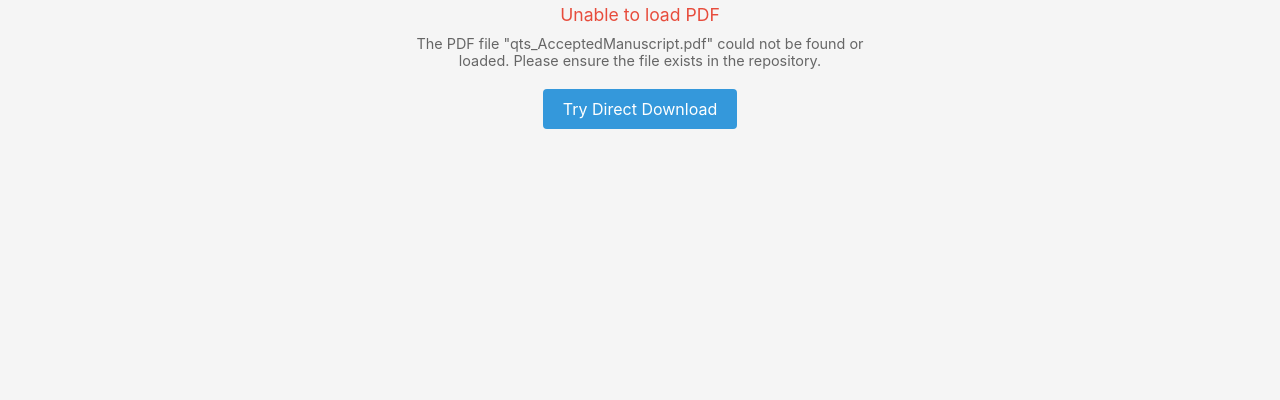
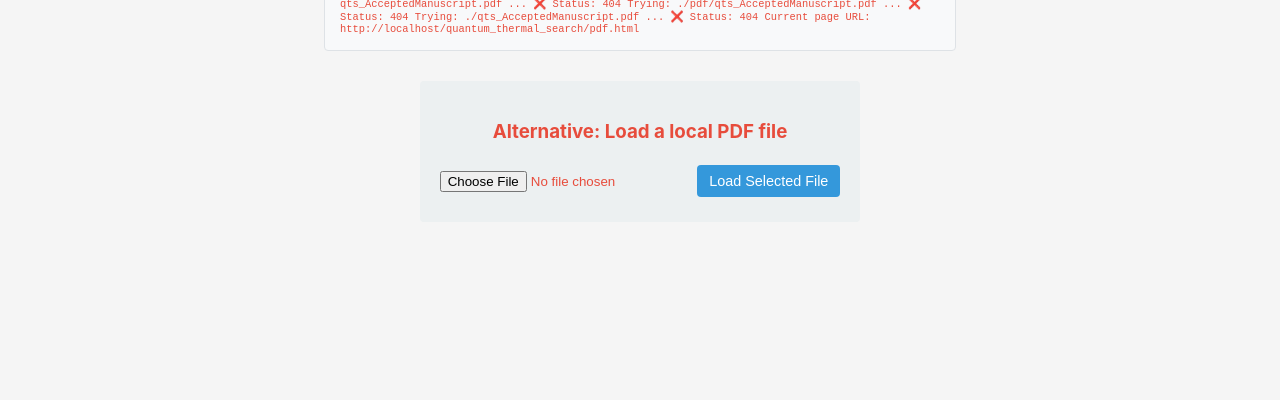
Before and after one commit to mkimacad/mkimacad.github.io, a plain HTML site: page quantum_thermal_search/pdf.html in a window 1280 px wide. Shown: the part 400-800 px from the top of the page. Drawn offline with Linux system fonts and the light colour scheme; no server answers.

Commit message:
Update pdf.html

```diff
--- a/quantum_thermal_search/pdf.html
+++ b/quantum_thermal_search/pdf.html
@@ -117,6 +117,19 @@
             font-size: 0.9em;
             color: #666;
             max-width: 500px;
+            margin-bottom: 20px;
+        }
+
+        .debug-info {
+            background: #f8f9fa;
+            border: 1px solid #dee2e6;
+            border-radius: 4px;
+            padding: 15px;
+            margin: 10px 0;
+            font-family: monospace;
+            font-size: 0.8em;
+            text-align: left;
+            max-width: 600px;
         }
 
         .download-link {
@@ -133,12 +146,23 @@
         .download-link:hover {
             background: #2980b9;
         }
+
+        .file-input-section {
+            background: #ecf0f1;
+            padding: 20px;
+            margin: 20px 0;
+            border-radius: 4px;
+        }
+
+        .file-input {
+            margin: 10px 0;
+        }
     </style>
 </head>
 <body>
     <div class="pdf-container">
         <div class="pdf-header">
-            <div class="pdf-title">📄 qts_AcceptedManuscript.pdf</div>
+            <div class="pdf-title">📄 PDF Viewer</div>
             <div class="pdf-controls">
                 <button class="control-button" onclick="downloadPDF()">⬇ Download</button>
                 <button class="control-button" onclick="openInNewTab()">🔗 Open in New Tab</button>
@@ -153,11 +177,19 @@
         <div id="errorContainer" class="error-container" style="display: none;">
             <div class="error-icon">📄❌</div>
             <div class="error-message">Unable to load PDF</div>
-            <div class="error-details">
-                The PDF file "qts_AcceptedManuscript.pdf" could not be found or loaded.
-                Please ensure the file exists in the repository.
+            <div class="error-details" id="errorDetails">
+                The PDF file could not be found or loaded.
             </div>
-            <a href="pdf/qts_AcceptedManuscript.pdf" class="download-link" download>
+
+            <div class="debug-info" id="debugInfo"></div>
+
+            <div class="file-input-section">
+                <h3>Alternative: Load a local PDF file</h3>
+                <input type="file" id="fileInput" accept=".pdf" class="file-input">
+                <button class="control-button" onclick="loadLocalFile()">Load Selected File</button>
+            </div>
+
+            <a href="#" id="downloadLink" class="download-link" download style="display: none;">
                 Try Direct Download
             </a>
         </div>
@@ -166,20 +198,38 @@
     </div>
 
     <script>
-        const pdfFilename = 'pdf/qts_AcceptedManuscript.pdf';
+        // Try multiple possible paths for the PDF
+        const possiblePaths = [
+            'pdf/qts_AcceptedManuscript.pdf',
+            'qts_AcceptedManuscript.pdf',
+            './pdf/qts_AcceptedManuscript.pdf',
+            './qts_AcceptedManuscript.pdf'
+        ];
+
         const pdfViewer = document.getElementById('pdfViewer');
         const loadingContainer = document.getElementById('loadingContainer');
         const errorContainer = document.getElementById('errorContainer');
+        const debugInfo = document.getElementById('debugInfo');
+        const errorDetails = document.getElementById('errorDetails');
+        const downloadLink = document.getElementById('downloadLink');
+
+        let currentPdfPath = '';
 
         // Check if PDF exists and load it
         async function loadPDF() {
+            let debugText = 'Checking PDF paths:\n';
+
+            for (const path of possiblePaths) {
                 try {
-                // First, try to check if the PDF exists
-                const response = await fetch(pdfFilename, { method: 'HEAD' });
+                    debugText += `Trying: ${path} ... `;
+                    const response = await fetch(path, { method: 'HEAD' });
 
                     if (response.ok) {
+                        debugText += '✅ Found!\n';
+                        currentPdfPath = path;
+
                         // PDF exists, load it in the iframe
-                    pdfViewer.src = pdfFilename;
+                        pdfViewer.src = path;
 
                         // Wait for iframe to load
                         pdfViewer.onload = function() {
@@ -189,33 +239,70 @@
 
                         // Handle loading errors
                         pdfViewer.onerror = function() {
-                        showError();
+                            showError(`Found PDF at ${path} but failed to load in iframe`);
                         };
+
+                        return; // Success, exit function
                     } else {
-                    throw new Error('PDF not found');
+                        debugText += `❌ Status: ${response.status}\n`;
                     }
                 } catch (error) {
-                console.error('Error loading PDF:', error);
-                showError();
+                    debugText += `❌ Error: ${error.message}\n`;
                 }
             }
 
-        function showError() {
+            // If we get here, none of the paths worked
+            debugText += '\nCurrent page URL: ' + window.location.href;
+            debugInfo.textContent = debugText;
+            showError('PDF file not found in any of the expected locations');
+        }
+
+        function showError(message = 'PDF file could not be found or loaded') {
             loadingContainer.style.display = 'none';
             errorContainer.style.display = 'flex';
+            errorDetails.textContent = message;
+
+            if (currentPdfPath) {
+                downloadLink.href = currentPdfPath;
+                downloadLink.style.display = 'inline-block';
+            }
         }
 
         function downloadPDF() {
+            if (currentPdfPath) {
                 const link = document.createElement('a');
-            link.href = pdfFilename;
-            link.download = pdfFilename;
+                link.href = currentPdfPath;
+                link.download = currentPdfPath.split('/').pop();
                 document.body.appendChild(link);
                 link.click();
                 document.body.removeChild(link);
             }
+        }
 
         function openInNewTab() {
-            window.open(pdfFilename, '_blank');
+            if (currentPdfPath) {
+                window.open(currentPdfPath, '_blank');
+            }
+        }
+
+        function loadLocalFile() {
+            const fileInput = document.getElementById('fileInput');
+            const file = fileInput.files[0];
+
+            if (file && file.type === 'application/pdf') {
+                const fileURL = URL.createObjectURL(file);
+                pdfViewer.src = fileURL;
+                currentPdfPath = fileURL;
+
+                loadingContainer.style.display = 'none';
+                errorContainer.style.display = 'none';
+                pdfViewer.style.display = 'block';
+
+                // Update title
+                document.querySelector('.pdf-title').textContent = `📄 ${file.name}`;
+            } else {
+                alert('Please select a valid PDF file');
+            }
         }
 
         // Initialize
```
Lines whose indentation alone changed are shown as unchanged.
